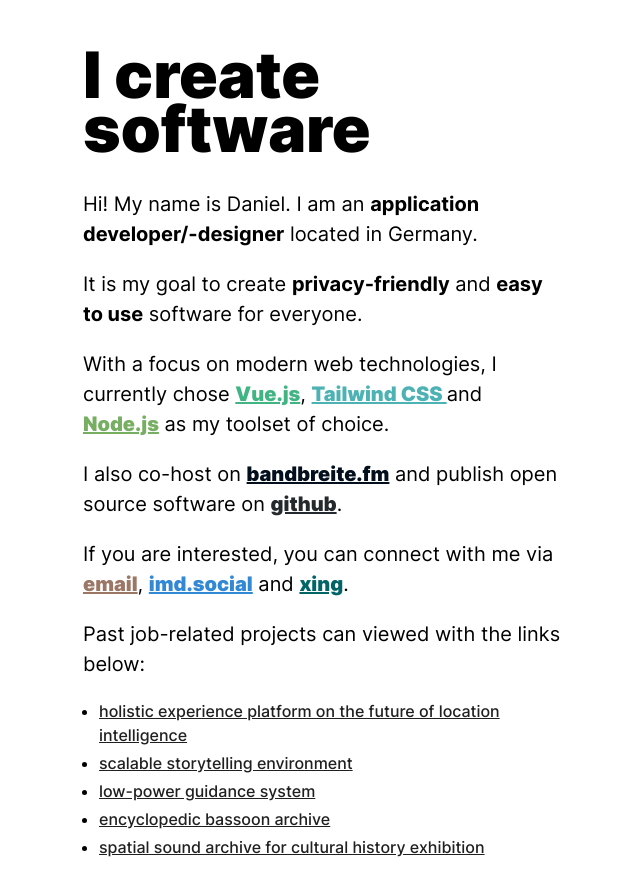
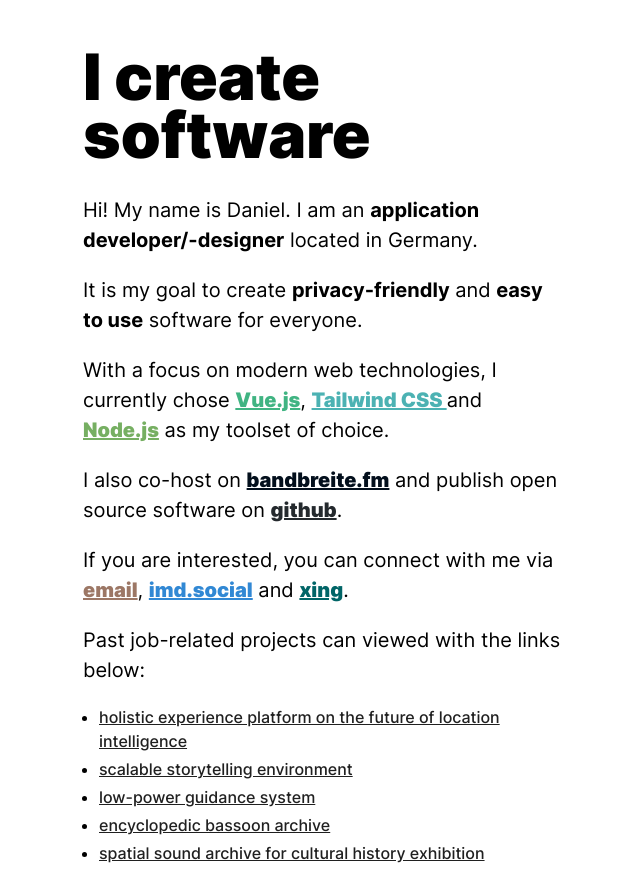
Before and after one commit to puresick/portfolio-mvp, a website built with Parcel: page src/index.html in a window 1280 px wide. Shown: the whole page, without its empty margins (317-957 px from the left). Built offline with nearby package versions, Linux system fonts and the light colour scheme.

Commit message:
Add small layout and content tweaks

```diff
--- a/src/index.html
+++ b/src/index.html
@@ -6,7 +6,7 @@
 			name="viewport"
 			content="width=device-width, initial-scale=1.0, maximum-scale=1.0, user-scalable=no"
 		/>
-		<title>Hi!</title>
+		<title>Hi! My name is Daniel.</title>
 		<link rel="stylesheet" href="./style.css" />
 	</head>
 	<body>
--- a/src/style.css
+++ b/src/style.css
@@ -41,7 +41,7 @@
 h1 {
 	font-weight: 900;
 	font-size: 4rem;
-	line-height: 0.85;
+	line-height: 0.9;
 	margin: 2rem 0;
 }
 
```
